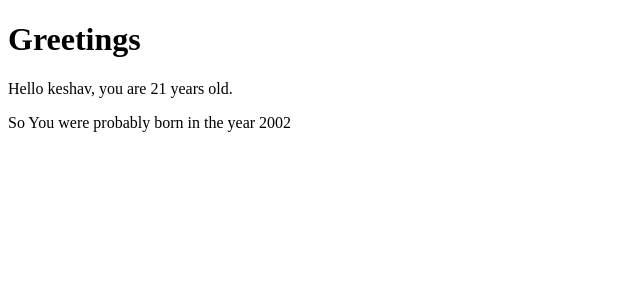
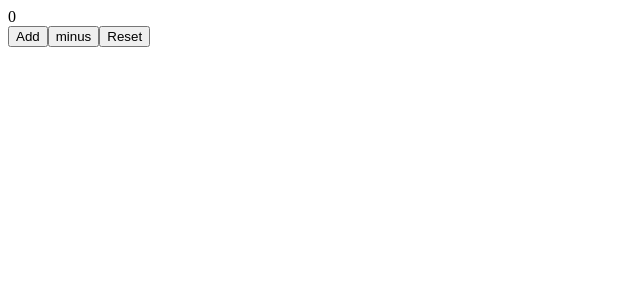
Before and after one commit to jarralKeshav/reactjs, a React (Create React App) app: page / in a window 1280 px wide. Shown: the top 300 px of the page, without its empty margins (0-640 px from the left). Built offline with nearby package versions, Linux system fonts and the light colour scheme.

Commit message:
Add Minus reset component handling

```diff
--- a/src/App.js
+++ b/src/App.js
@@ -1,35 +1,45 @@
+import { useState } from "react"
 
-const Hello = (props) =>{
+const Display =({counter})=> <div>{counter}</div>
+const Button =({handleClick,text}) => <button onClick={handleClick}>{text}</button>
 
-  const bornYear =() =>{
-    const yearNow = new Date().getFullYear()
-    return yearNow-props.age
+
+const App = () => {
+  const [counter, setCounter] = useState(0)
+  console.log('rendering with counter value', counter)
+  const addByOne = () => {
+    setCounter(counter+1)
+    console.log('addByOne>>>',counter)
   }
+  const minusByOne = () => {
+    setCounter(counter-1)
+    console.log('minusByOne>>>',counter)
+  }
+  const setToZero = () => {
+    setCounter(0)
+    console.log('setToZero>>>',counter)
+  }
+  console.log("rendering counter,....", counter)
 
-  return(
+
+
+  return (
     <div>
-      <p>
-        Hello {props.name}, you are {props.age} years old.
-      </p>
-      <p>So You were probably born in the year {bornYear()}</p>
+     <Display counter ={counter}/>
+      <Button handleClick = {addByOne}
+      text = "Add"/>
+
+
+      <Button handleClick ={minusByOne}
+        text='minus'
+      />
+
+      <Button handleClick = {setToZero}
+      text='Reset'/>
+
     </div>
+
+
   )
 }
-
-// keshav jrall
-
-const App = () => {
-
-  const name = "keshav"
-  const age = 21
-
-
-  return(
-    <div>
-    <h1>Greetings</h1>
-    <Hello name = {name} age = {age} />
-  </div>
-  )
-  }
-
 export default App
--- a/src/index.js
+++ b/src/index.js
@@ -3,4 +3,5 @@ import ReactDOM from 'react-dom/client'
 
 import App from './App'
 
+
 ReactDOM.createRoot(document.getElementById('root')).render(<App />)
```
